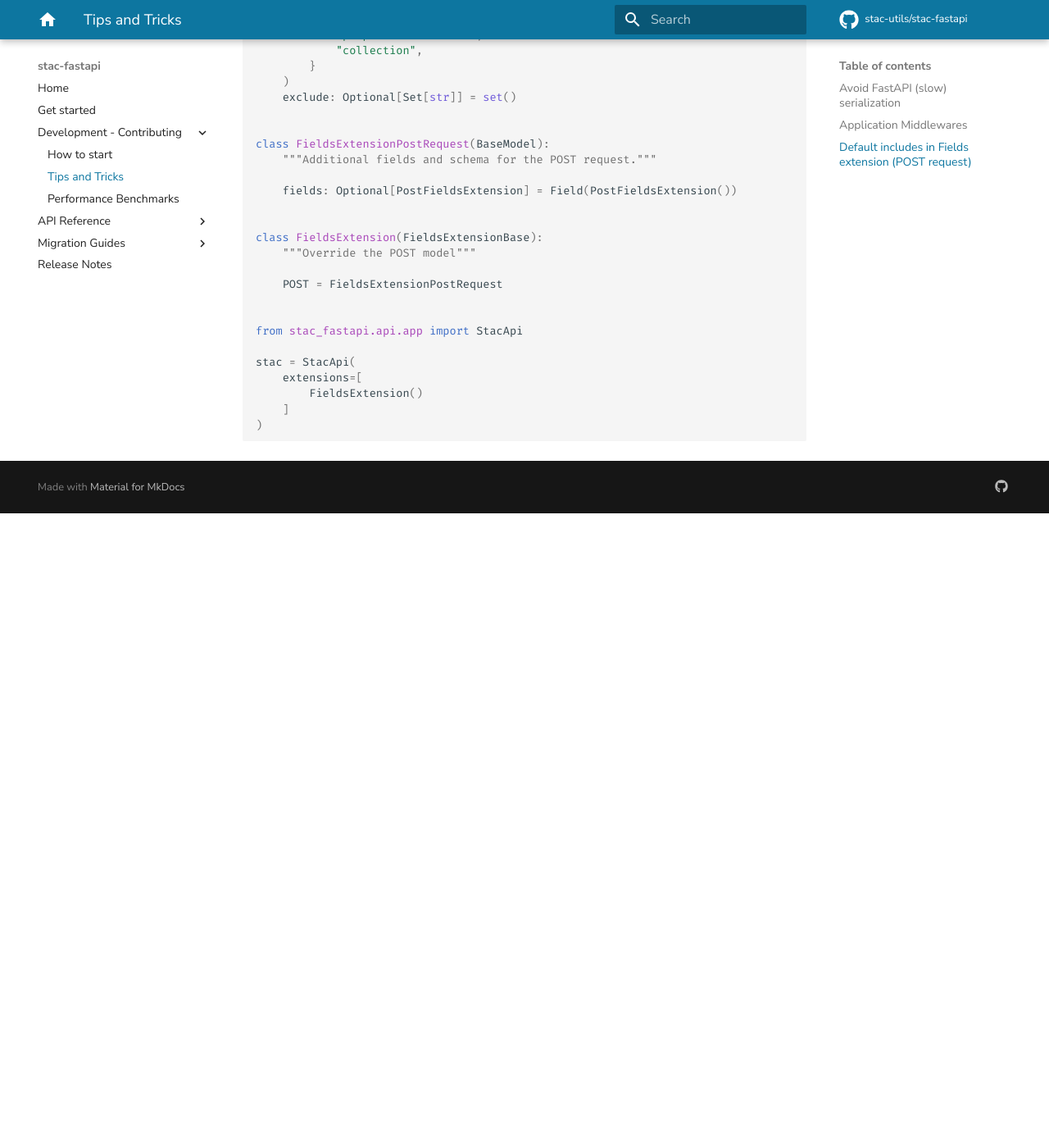
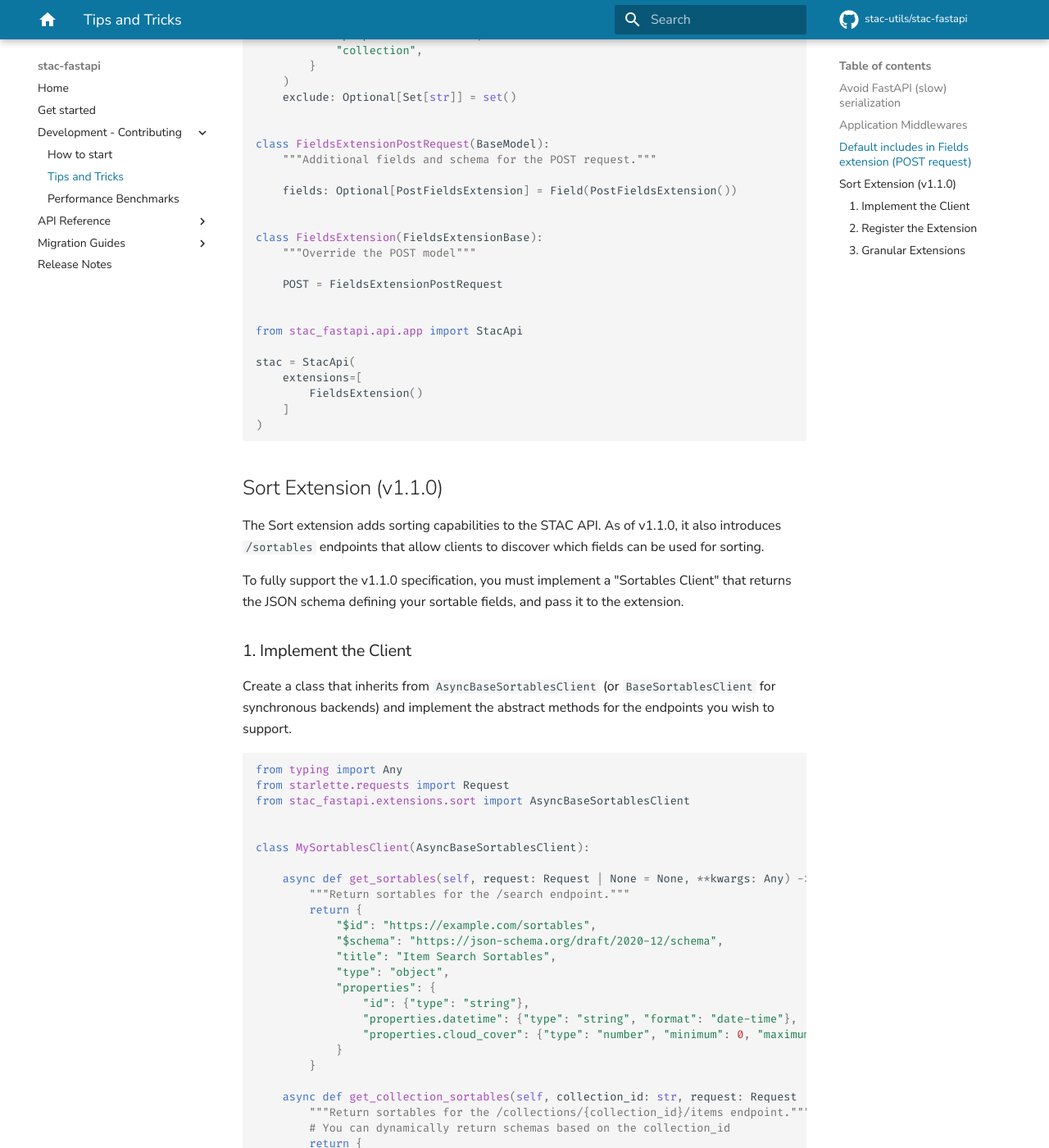
Before and after one commit to stac-utils/stac-fastapi, an MkDocs documentation site: the page built from docs/src/tips-and-tricks.md, in a window 1280 px wide and 1400 px high, scrolled down 1419 px. Shown: the whole window at 82% size. Built offline with MkDocs 1.6.1 and Material for MkDocs 9.7.7, drawn with Linux system fonts in a browser that asks for light colours; comment, search, counter and statistics services are not loaded; before the commit the page ends 2045 px from its top, so only the background shows below that; some of the changed text lies outside the part shown.

Commit message:
update docs for sortables (#959)
* update docs for sortables

* Improve explanation

````diff
--- a/docs/src/tips-and-tricks.md
+++ b/docs/src/tips-and-tricks.md
@@ -79,3 +79,105 @@ stac = StacApi(
     ]
 )
 ```
+
+## Sort Extension (v1.1.0)
+
+The Sort extension adds sorting capabilities to the STAC API. As of v1.1.0, it also introduces `/sortables` endpoints that allow clients to discover which fields can be used for sorting.
+
+To fully support the v1.1.0 specification, you must implement a "Sortables Client" that returns the JSON schema defining your sortable fields, and pass it to the extension.
+
+### 1. Implement the Client
+
+Create a class that inherits from `AsyncBaseSortablesClient` (or `BaseSortablesClient` for synchronous backends) and implement the abstract methods for the endpoints you wish to support.
+
+```python
+from typing import Any
+from starlette.requests import Request
+from stac_fastapi.extensions.sort import AsyncBaseSortablesClient
+
+
+class MySortablesClient(AsyncBaseSortablesClient):
+
+    async def get_sortables(self, request: Request | None = None, **kwargs: Any) -> dict[str, Any]:
+        """Return sortables for the /search endpoint."""
+        return {
+            "$id": "https://example.com/sortables",
+            "$schema": "https://json-schema.org/draft/2020-12/schema",
+            "title": "Item Search Sortables",
+            "type": "object",
+            "properties": {
+                "id": {"type": "string"},
+                "properties.datetime": {"type": "string", "format": "date-time"},
+                "properties.cloud_cover": {"type": "number", "minimum": 0, "maximum": 100}
+            }
+        }
+
+    async def get_collection_sortables(self, collection_id: str, request: Request | None = None, **kwargs: Any) -> dict[str, Any]:
+        """Return sortables for the /collections/{collection_id}/items endpoint."""
+        # You can dynamically return schemas based on the collection_id
+        return {
+            "$id": f"https://example.com/collections/{collection_id}/sortables",
+            "$schema": "https://json-schema.org/draft/2020-12/schema",
+            "type": "object",
+            "properties": {
+                "id": {"type": "string"},
+                "properties.datetime": {"type": "string", "format": "date-time"}
+            }
+        }
+
+    async def get_collections_sortables(self, request: Request | None = None, **kwargs: Any) -> dict[str, Any]:
+        """Return sortables for the /collections endpoint."""
+        return {
+            "$id": "https://example.com/collections-sortables",
+            "$schema": "https://json-schema.org/draft/2020-12/schema",
+            "type": "object",
+            "properties": {
+                "id": {"type": "string"},
+                "title": {"type": "string"}
+            }
+        }
+```
+
+### 2. Register the Extension
+
+You can register the standard `SortExtension` to apply sorting and sortables to all endpoints (Item Search, OGC API Features, and Collection Search):
+
+```python
+from stac_fastapi.api.app import StacApi
+from stac_fastapi.extensions.sort import SortExtension
+
+sortables_client = MySortablesClient()
+
+api = StacApi(
+    # ... other configurations ...
+    extensions=[
+        SortExtension(client=sortables_client)
+    ]
+)
+```
+
+(Note: If you omit the `client` argument, the extension will gracefully degrade to the older specification, providing `?sortby` support without the `/sortables` endpoints.)
+
+### 3. Granular Extensions
+
+If your backend only supports sorting on specific endpoints, you can use the granular extensions instead of the global `SortExtension`. These will only mount the routes and advertise the conformance classes for the specific endpoints they target:
+
+- `SearchSortExtension`: Applies to `/search` (and `/sortables`).
+- `ItemCollectionSortExtension`: Applies to `/collections/{id}/items` (and `/collections/{id}/sortables`).
+- `CollectionSearchSortExtension`: Applies to `/collections` (and `/collections-sortables`).
+
+```python
+from stac_fastapi.extensions.sort import (
+    SearchSortExtension,
+    ItemCollectionSortExtension
+)
+
+api = StacApi(
+    # ... other configurations ...
+    extensions=[
+        # Only support sorting on /search and /collections/{id}/items
+        SearchSortExtension(client=sortables_client),
+        ItemCollectionSortExtension(client=sortables_client),
+    ]
+)
+```
````
Also changed, not shown: docs/src/index.md (+1 -1 lines).
